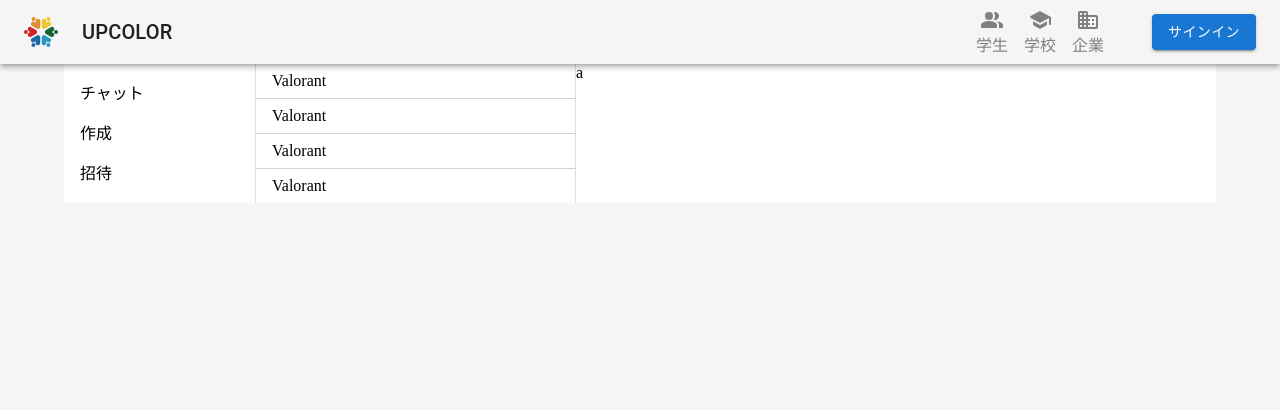
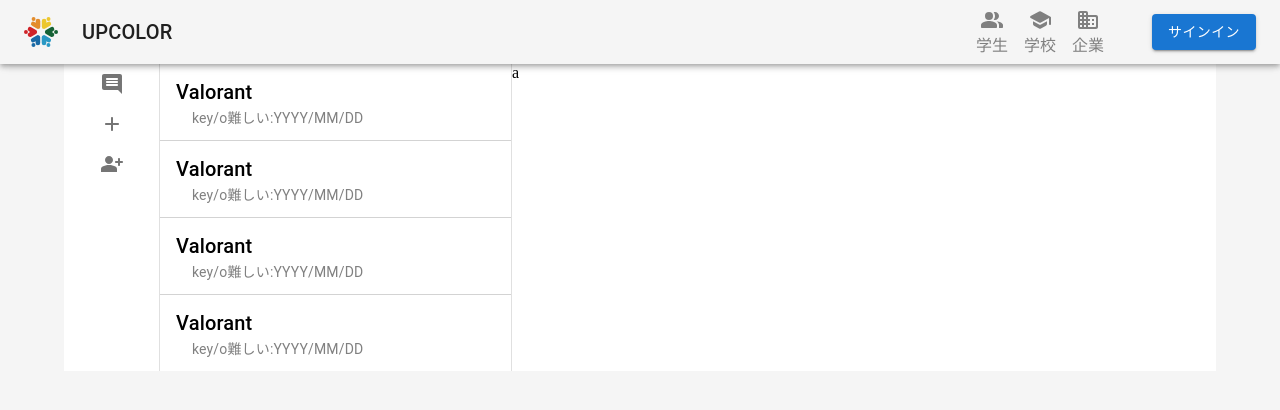
Before and after one commit to 0Neokun0/upcolor-2.0, a React (Create React App) app in the folder client/: page /group in a window 1280 px wide. Shown: the top 410 px of the page. Built offline with nearby package versions, Linux system fonts and the light colour scheme; no server answers.

Commit message:
投稿とグループ

```diff
--- a/client/src/App.js
+++ b/client/src/App.js
@@ -43,21 +43,25 @@
             id: 1,
             name: "Valorant",
             latest: "key/o難しい",
+            time: "YYYY/MM/DD",
         },
         {
             id: 2,
             name: "Valorant",
             latest: "key/o難しい",
+            time: "YYYY/MM/DD",
         },
         {
             id: 3,
             name: "Valorant",
             latest: "key/o難しい",
+            time: "YYYY/MM/DD",
         },
         {
             id: 4,
             name: "Valorant",
             latest: "key/o難しい",
+            time: "YYYY/MM/DD",
         },
     ]
 
@@ -164,20 +168,9 @@
                         <Route path=":postId" element={<FeedDetail />} />
                     </Route>
 
-                    <Route path="Home" element={<Home />}>
-                        <Route path="" element={<Feed />} />
-                        <Route path=":postId" element={<FeedDetail />} />
-                    </Route>
-
                     <Route path="group" element={<Group />}>
                         <Route path="" element={<GroupChatLayout groups={groups} />} />
                     </Route>
-
-                    <Route path="timeTable" element={<ShowTimeTable />}>
-                        <Route path="regist" element={<RegistTimeTable />} />
-                    </Route>
-
-                    <Route path="develop" element={<AddLectures />} />
 
                     <Route path="timeTable" element={<ReqAuthStu component={<ShowTimeTable />} />} >
                         <Route path="regist" element={<RegistTimeTable />} />
--- a/client/src/components/molecules/viewFeed.jsx
+++ b/client/src/components/molecules/viewFeed.jsx
@@ -19,7 +19,7 @@
                         ml: 1,
                     }}
                 >
-                    {props.name}
+                    {props.post["user_name"]}
                 </Typography>
             </Box>
 
@@ -30,7 +30,7 @@
                     mt: 1,
                 }}
             >
-                {props.content}
+                {props.post["post_text"]}
             </Box>
 
             <Typography
@@ -40,7 +40,7 @@
                     mt: 2,
                 }}
             >
-                {props.time}
+                {props.post["created_at"]}
             </Typography>
 
             <Divider />
--- a/client/src/components/organisms/feed.jsx
+++ b/client/src/components/organisms/feed.jsx
@@ -1,14 +1,15 @@
 import { Post } from "components/molecules"
-import { Box } from "@mui/material"
+import { Box, Typography } from "@mui/material"
 import { useOutletContext } from "react-router-dom";
 
 const Feed = () => {
     const posts = useOutletContext()["posts"]
-    console.log(posts)
 
     return (
         <Box>
             {
+                posts.length
+                    ?
                     posts.map((post) => {
                         return (
                             <Post
@@ -20,6 +21,10 @@
                             />
                         )
                     })
+                    :
+                    <Typography>
+                        投稿がありません
+                    </Typography>
             }
         </Box>
     );
--- a/client/src/components/organisms/feedDetail.jsx
+++ b/client/src/components/organisms/feedDetail.jsx
@@ -3,7 +3,8 @@
 import { Post, ViewFeed } from "components/molecules"
 
 const FeedDetail = () => {
-    const post = useOutletContext()["post"]
+    const postId = useOutletContext()["postId"]
+    const posts = useOutletContext()["posts"]
     const replys = useOutletContext()["replys"]
 
     return (
@@ -13,9 +14,7 @@
             }}
         >
             <ViewFeed
-                name={post.name}
-                time={post.time}
-                content={post.content}
+                post={posts[posts.length - postId]}
             />
 
             {
--- a/client/src/components/organisms/groupList.jsx
+++ b/client/src/components/organisms/groupList.jsx
@@ -1,4 +1,4 @@
-import { List, ListItem, ListItemButton } from "@mui/material"
+import { List, ListItem, ListItemButton, ListItemText, Typography } from "@mui/material"
 
 const GroupList = (props) => {
     return (
@@ -20,7 +20,25 @@
                         >
                             <ListItemButton
                             >
-                                {group.name}
+                                <ListItemText>
+                                    <Typography
+                                        variant="h6"
+                                    >
+                                        {group.name}
+                                    </Typography>
+
+                                    <Typography
+                                        variant="body2"
+                                        sx={{
+                                            ml: 2,
+                                            color: "gray",
+                                        }}
+                                    >
+                                        {group.latest}
+                                        :
+                                        {group.time}
+                                    </Typography>
+                                </ListItemText>
                             </ListItemButton>
                         </ListItem>
                     )
--- a/client/src/components/organisms/groupMenu.jsx
+++ b/client/src/components/organisms/groupMenu.jsx
@@ -1,17 +1,31 @@
-import { List, ListItem } from "@mui/material";
+import { IconButton, Link, List, ListItem, Tooltip } from "@mui/material"
 
 const GroupMenu = (props) => {
     return (
         <List
-
+            disablePadding
         >
             {
                 props.menus.map((menu, index) => {
                     return (
                         <ListItem
+                            disablePadding
                             key={index}
                         >
-                            {menu.value}
+                            <Tooltip
+                                title={menu.value}
+                                placement="right"
+                            >
+                                <IconButton
+                                    LinkComponent={Link}
+                                    href={menu.url}
+                                    sx={{
+                                        m: "auto",
+                                    }}
+                                >
+                                    {menu.icon}
+                                </IconButton>
+                            </Tooltip>
                         </ListItem>
                     )
                 })
--- a/client/src/components/pages/student/group.jsx
+++ b/client/src/components/pages/student/group.jsx
@@ -1,18 +1,24 @@
-import GroupLayout from "components/templates/groupLayout";
+import GroupLayout from "components/templates/groupLayout"
+import CommentRoundedIcon from '@mui/icons-material/CommentRounded'
+import AddRoundedIcon from '@mui/icons-material/AddRounded'
+import PersonAddAltRoundedIcon from '@mui/icons-material/PersonAddAltRounded'
 
 const Group = () => {
     const menus = [
         {
+            icon: <CommentRoundedIcon />,
             value: "チャット",
-            url: "chat",
+            url: "",
         },
         {
-            value: "作成",
+            icon: <AddRoundedIcon />,
+            value: "グループ作成",
             url: "create",
         },
         {
+            icon: <PersonAddAltRoundedIcon />,
             value: "招待",
-            url: "chat",
+            url: "invite",
         },
     ]
 
--- a/client/src/components/pages/student/timeTable/registTimeTable.jsx
+++ b/client/src/components/pages/student/timeTable/registTimeTable.jsx
@@ -1,9 +1,8 @@
+import axios from "axios"
 import { TimeTableLayout } from "components/templates"
 import { useEffect, useState } from "react"
 
 const RegistTimeTable = () => {
-    const axios = require("axios")
-
     const [viewTimeTable, setViewTimeTable] = useState([])
     const days = ["月", "火", "水", "木", "金"]
     const periods = ["1", "2", "3", "4", "5"]
--- a/client/src/components/pages/teacher/develop/addLectures.jsx
+++ b/client/src/components/pages/teacher/develop/addLectures.jsx
@@ -1,7 +1,7 @@
+import axios from "axios"
 import { useState } from "react"
 
 const AddLectures = () => {
-    const axios = require("axios")
 
     const [csvFile, setCsvFile] = useState(null)
 
--- a/client/src/components/templates/groupLayout.jsx
+++ b/client/src/components/templates/groupLayout.jsx
@@ -13,7 +13,7 @@
             >
                 <Grid
                     item
-                    xs={2}
+                    xs={1}
                     sx={{
                         borderRight: 1,
                         borderColor: "rgba(0, 0, 0, 0.12)",
@@ -24,7 +24,7 @@
 
                 <Grid
                     item
-                    xs={10}
+                    xs={11}
                 >
                     <Outlet />
                 </Grid>
--- a/client/src/components/templates/homeLayout.jsx
+++ b/client/src/components/templates/homeLayout.jsx
@@ -41,7 +41,7 @@
                 >
                     <Outlet
                         context={{
-                            "post": props.post,
+                            "postId": props.postId,
                             "posts": props.posts,
                             "replys": props.replys,
                         }}
```
Also changed, not shown: client/src/components/pages/student/home.jsx (+9 -79 lines). Lines whose indentation alone changed are shown as unchanged.
